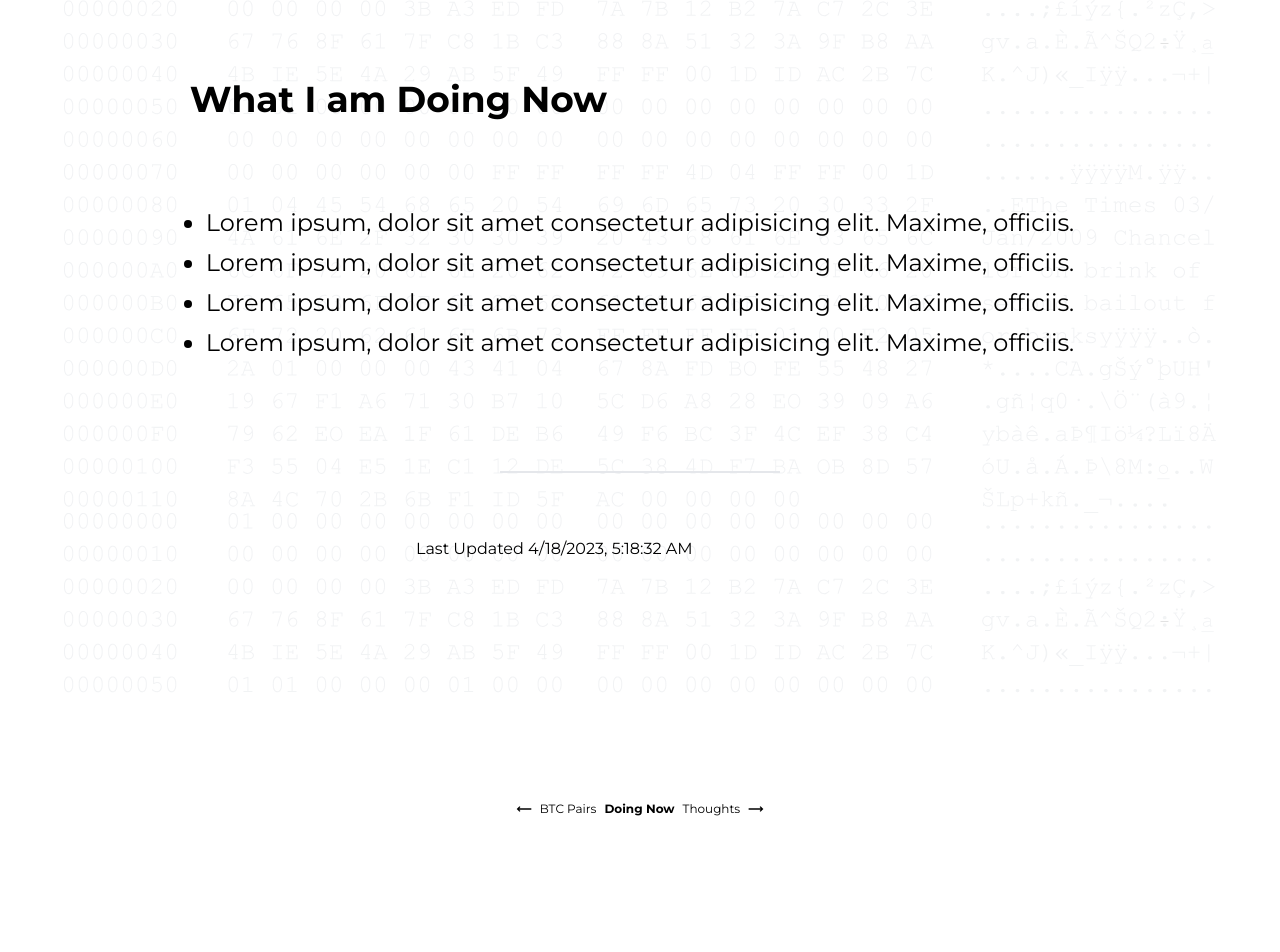
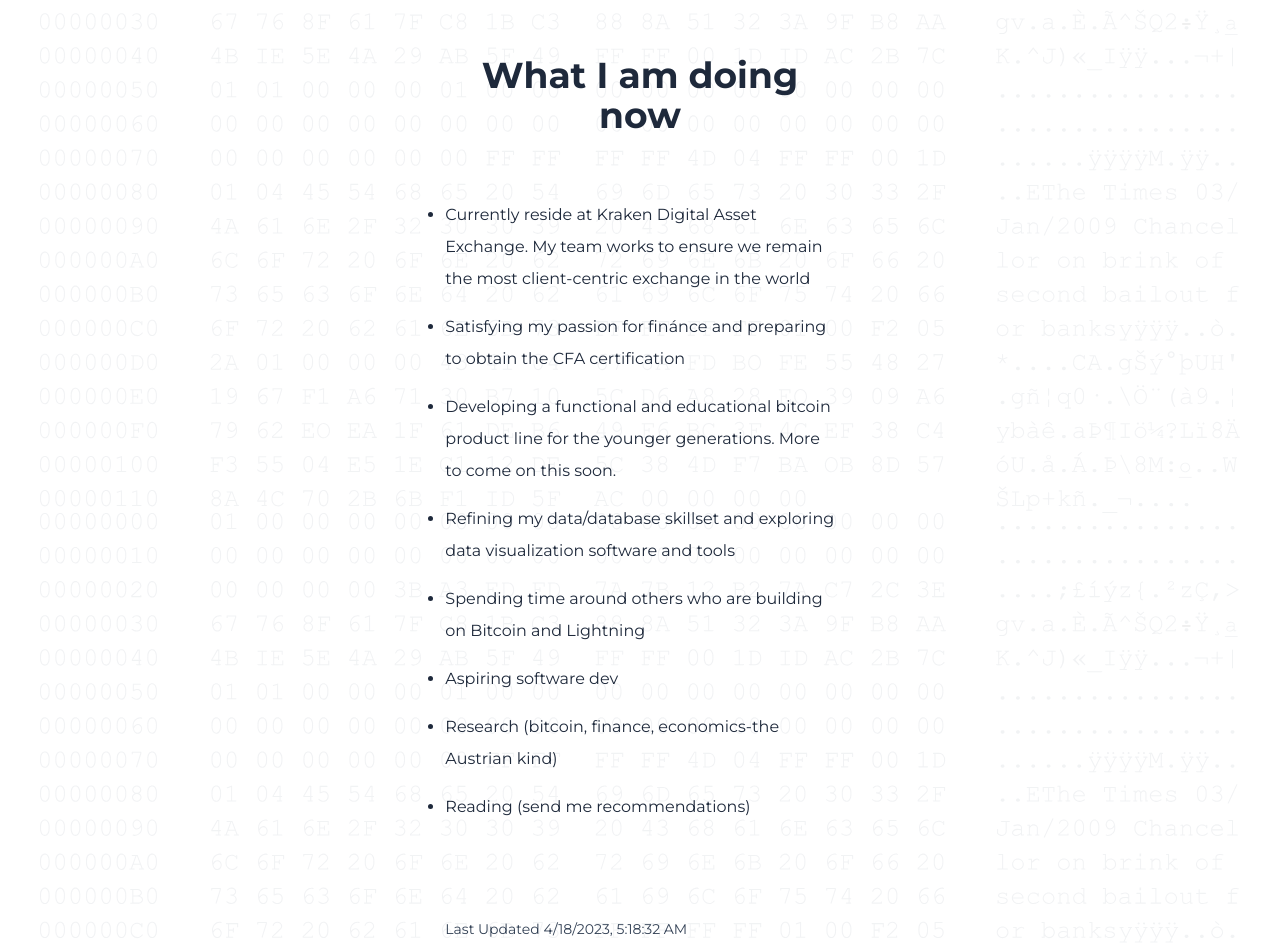
Before and after one commit to medranomiler/marc-website, a Next.js app: page /doingnow in a window 1280 px wide. Shown: the part 214-1166 px from the top of the page. Before the commit the page ends 1063 px from the top, so only its background shows below. Built offline with nearby package versions, Linux system fonts and the light colour scheme.

Commit message:
random message

```diff
--- a/src/components/AllThoughts.js
+++ b/src/components/AllThoughts.js
@@ -8,8 +8,8 @@ const AllThoughts = () => {
   return (
 <>
   <div className="max-w-screen py-36 p-4 relative flex flex-col items-center lg:m-16 aboutMe">
-      <h1 className="font-bold text-3xl sm:text-4xl mb-16">Thoughts</h1>
-    {loading ? <p>Loading thoughts</p> : (<>
+      <h1 className="font-bold text-3xl sm:text-4xl mb-16 text-slate-800">Thoughts</h1>
+    {loading ? <p>Loading thoughts </p> : (<>
         {Object.keys(thoughtData).length > 0 && thoughtData.map((thought) => {
           return (
             <div key={thought.name} className="min-w-[300px] md:min-w-[600px] max-w-1/2 flex justify-between my-4">
--- a/src/components/Layout/Footer.js
+++ b/src/components/Layout/Footer.js
@@ -19,32 +19,32 @@ const Footer = () => {
         <div className="flex justify-between space-x-2">
 
           <Link href="/" className="flex items-center">
-            <p className="text-xs text-black font-bold">Home</p>
+            <p className="text-xs text-slate-800 font-bold">Home</p>
           </Link>
 
           <Link href="/about" className="flex items-center">
-            <p className="text-right text-xs text-black hover:text-black">About</p>
-            <CgArrowLongRight className="w-4 h-auto text-black ml-2" />
+            <p className="text-right text-xs text-slate-800 hover:text-slate-950">About</p>
+            <CgArrowLongRight className="w-4 h-auto text-slate-800 ml-2" />
           </Link>
 
         </div>
       )}
 
       {router.pathname === "/about" && (
-        <div className="flex justify-between space-x-2">
+        <div className="flex justify-between space-x-2 text-slate-800">
 
           <Link href="/" className="flex items-center">
-            <CgArrowLongLeft className="w-4 h-auto mr-2 text-black" />
-            <p className="text-xs text-black hover:text-black">Home</p>
+            <CgArrowLongLeft className="w-4 h-auto mr-2 text-slate-800" />
+            <p className="text-xs text-slate-800 hover:text-slate-950">Home</p>
           </Link>
 
           <Link href="/about" className="flex items-center">
-            <p className="font-bold text-xs text-black">About</p>
+            <p className="font-bold text-xs text-slate-800">About</p>
           </Link>
 
           <Link href="/btcpairs" className="flex items-center">
-            <p className="text-right text-xs text-black hover:text-black">BTC Pairs</p>
-            <CgArrowLongRight className="w-4 h-auto ml-2 text-black" />
+            <p className="text-right text-xs text-slate-800 hover:text-slate-950">BTC Pairs</p>
+            <CgArrowLongRight className="w-4 h-auto ml-2 text-slate-800" />
           </Link>
 
         </div>
@@ -56,17 +56,17 @@ const Footer = () => {
         <div className="flex justify-between space-x-2">
 
           <Link href="/about" className="flex items-center">
-            <CgArrowLongLeft className="w-4 h-auto mr-2 text-black" />
-            <p className="text-xs text-black hover:text-black">About</p>
+            <CgArrowLongLeft className="w-4 h-auto mr-2 text-slate-800" />
+            <p className="text-xs text-slate-800 hover:text-slate-950">About</p>
           </Link>
 
           <Link href="/btcpairs" className="flex items-center">
-            <p className="font-bold text-xs text-black">BTC Pairs</p>
+            <p className="font-bold text-xs text-slate-800">BTC Pairs</p>
           </Link>
 
           <Link href="/doingnow" className="flex items-center">
-            <p className="text-right text-xs text-black hover:text-black">Doing Now</p>
-            <CgArrowLongRight className="w-4 h-auto ml-2 text-black" />
+            <p className="text-right text-xs text-slate-800 hover:text-slate-950">Doing Now</p>
+            <CgArrowLongRight className="w-4 h-auto ml-2 text-slate-800" />
           </Link>
 
         </div>
@@ -76,17 +76,17 @@ const Footer = () => {
         <div className="flex justify-between space-x-2">
 
           <Link href="/btcpairs" className="flex items-center">
-            <CgArrowLongLeft className="w-4 h-auto mr-2 text-black" />
-            <p className="text-xs text-black hover:text-black">BTC Pairs</p>
+            <CgArrowLongLeft className="w-4 h-auto mr-2 text-slate-800" />
+            <p className="text-xs text-slate-800 hover:text-slate-950">BTC Pairs</p>
           </Link>
 
           <Link href="/doingnow" className="flex items-center">
-            <p className="font-bold text-xs text-black">Doing Now</p>
+            <p className="font-bold text-xs text-slate-800">Doing Now</p>
           </Link>
 
           <Link href="/thoughts" className="flex items-center">
-            <p className="text-right text-xs text-black hover:text-black">Thoughts</p>
-            <CgArrowLongRight className="w-4 h-auto ml-2 text-black" />
+            <p className="text-right text-xs text-slate-800 hover:text-slate-950">Thoughts</p>
+            <CgArrowLongRight className="w-4 h-auto ml-2 text-slate-800" />
           </Link>
 
         </div>
@@ -97,17 +97,17 @@ const Footer = () => {
         <div className="flex justify-between space-x-2">
 
           <Link href="/doingnow" className="flex items-center">
-            <CgArrowLongLeft className="w-4 h-auto mr-2 text-black" />
-            <p className="text-xs text-black hover:text-black">Doing Now</p>
+            <CgArrowLongLeft className="w-4 h-auto mr-2 text-slate-800" />
+            <p className="text-xs text-slate-800 hover:text-slate-950">Doing Now</p>
           </Link>
 
           <Link href="/thoughts" className="flex items-center">
-            <p className="font-bold text-xs text-black">Thoughts</p>
+            <p className="font-bold text-xs text-slate-800">Thoughts</p>
           </Link>
 
           <Link href="/collaborate" className="flex items-center">
-            <p className="text-right text-xs text-black hover:text-black">Collaborate</p>
-            <CgArrowLongRight className="w-4 h-auto ml-2 text-black" />
+            <p className="text-right text-xs text-slate-800 hover:text-slate-950">Collaborate</p>
+            <CgArrowLongRight className="w-4 h-auto ml-2 text-slate-800" />
           </Link>
 
         </div>
@@ -118,12 +118,12 @@ const Footer = () => {
         <div className="flex justify-between space-x-2">
 
           <Link href="/thoughts" className="flex items-center">
-            <CgArrowLongLeft className="w-4 h-auto mr-2 text-black" />
-            <p className="text-xs text-black hover:text-black">Thoughts</p>
+            <CgArrowLongLeft className="w-4 h-auto mr-2 text-slate-800" />
+            <p className="text-xs text-slate-800 hover:text-slate-950">Thoughts</p>
           </Link>
 
           <Link href="/collaborate">
-            <p className="mx-2 font-bold text-xs text-black">Collaborate</p>
+            <p className="mx-2 font-bold text-xs text-slate-800">Collaborate</p>
           </Link>
 
         </div>
--- a/src/pages/btcpairs.js
+++ b/src/pages/btcpairs.js
@@ -7,7 +7,7 @@ const Btcpairs = () => {
 
   return (
     <div className="max-w-screen py-36 p-4 flex flex-col items-center lg:m-16 aboutMe">
-      <div className="max-w-[800px] h-12 flex space-x-4 py-3 px-6 mb-4 text-black">
+      <div className="max-w-[800px] h-12 flex space-x-4 py-3 px-6 mb-4 text-slate-800">
         <p>1D</p>
         <p>5D</p>
         <p>1M</p>
--- a/src/pages/doingnow.js
+++ b/src/pages/doingnow.js
@@ -5,48 +5,50 @@ import React from 'react'
 const timestamp = Date.now(); // get the current timestamp
 const formattedDate = new Date(timestamp).toLocaleString();
 
-
-
-
 const Doingnow = () => {
   return (
-    <div className="max-w-screen py-36 p-4 relative aboutMe lg:m-16">
-      <div className="flex flex-col items-center relative z-10">
-        <div>
-          <h1 className="font-bold text-3xl sm:text-4xl mb-16">
-            What I am Doing Now
+
+<div className="max-w-screen p-4 pt-12 flex-col items-center relative lg:m-10 aboutMe">
+  <div className="flex flex-col text-center mx-auto w-full md:w-1/2 xl:w-1/3 mb-24">
+
+  </div>
+    <div className="mx-auto w-full md:w-1/2 xl:w-1/3 items-left mb-24">
+    <h1 className="text-3xl md:text-4xl font-bold text-center mb-16 text-slate-800">
+      What I am doing now
     </h1>
     <div>
-            <ul className="list-disc text-xl sm:text-2xl p-4">
-              <li className="my-2">
-                Lorem ipsum, dolor sit amet consectetur adipisicing elit.
-                Maxime, officiis.
+      <ul class="leading-8 mt-1 text-left list-disc text-slate-800">
+        <li class="my-4">
+          Currently reside at Kraken Digital Asset Exchange. My team works to ensure we remain the most client-centric exchange in the world
         </li>
-              <li className="my-2">
-                Lorem ipsum, dolor sit amet consectetur adipisicing elit.
-                Maxime, officiis.
+        <li class="my-4">
+          Satisfying my passion for finánce and preparing to obtain the CFA certification
         </li>
-              <li className="my-2">
-                Lorem ipsum, dolor sit amet consectetur adipisicing elit.
-                Maxime, officiis.
+        <li class="my-4">
+          Developing a functional and educational bitcoin product line for the younger generations. More to come on this soon.
         </li>
-              <li className="my-2">
-                Lorem ipsum, dolor sit amet consectetur adipisicing elit.
-                Maxime, officiis.
+        <li class="my-4">
+          Refining my data/database skillset and exploring data visualization software and tools
+        </li>
+        <li class="my-4">
+          Spending time around others who are building on Bitcoin and Lightning
+        </li>
+        <li class="my-4">
+          Aspiring software dev
+        </li>
+        <li class="my-4">
+          Research (bitcoin, finance, economics-the Austrian kind)
+        </li>
+        <li class="my-4">
+          Reading (send me recommendations)
         </li>
       </ul>
     </div>
   </div>
+
+  <div class="flex justify-evenly items-center mb-24">
+    <p class="flex sm:w-1/3 items-center mb-12 text-slate-700 text-sm">Last Updated {formattedDate}</p>
   </div>
-      <div className="flex flex-col items-center relative z-10">
-        <div className="border-b-2 sm:w-1/4 w-1/2 my-16">
-          <br />
-        </div>
-      </div>
-      <div className="flex justify-evenly">
-        <p className="flex sm:w-2/5">Last Updated {formattedDate}</p>
-      </div>
-      {/* <Footer /> */}
 </div>
   );
 };
```
Also changed, not shown: src/components/AboutMe.js (+18 -19 lines), src/components/Layout/Navbar.js (+11 -11 lines), src/pages/collaborate.js (+4 -22 lines), src/pages/index.js (+30 -21 lines), src/images/homepageimage.jpeg (added). Lines whose indentation alone changed are shown as unchanged.
